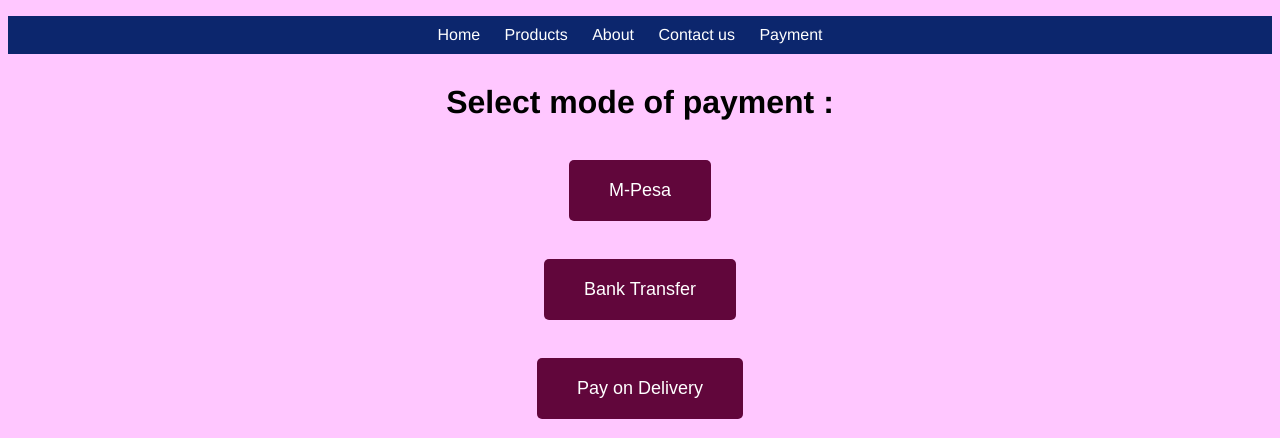
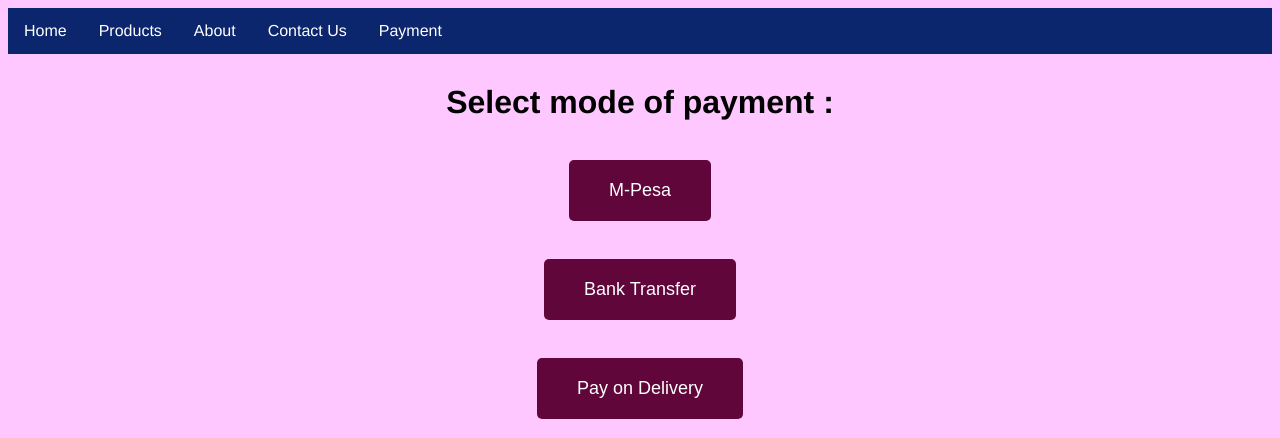
Before and after one commit to nmonar1/FirstWeb, a PHP site: page /payment.html in a window 1280 px wide. Shown: the top 438 px of the page. Run offline with PHP 8.4, Linux system fonts and the light colour scheme.

Commit message:
modified nav bar in payment.html

```diff
--- a/css/payment.css
+++ b/css/payment.css
@@ -1,19 +1,24 @@
 @charset "utf-8";
-.navbar-nav {
+.topnav{
     background-color: #0c266d;
-    list-style: none;
-    padding: 10px;
+    overflow: hidden;
 }
 
-.nav-item {
-    display: inline-block;
-    margin-right: 20px;
+.topnav a{
+    color: #fff;
+    float: left;
+    display: block;
+    text-decoration: none;
+    text-align: left;
+    padding: 14px 16px;
+}
+.topnav a:hover{
+    color: rgb(238, 238, 238);
+    background-color: #61063b;
+    text-decoration: none;
 }
 
-.nav-link {
-    color: #fff;
-    text-decoration: none;
-}
+
 body {
     font-family: 'Franklin Gothic Medium', 'Arial Narrow', Arial, sans-serif;
     text-align: center;
--- a/payment.html
+++ b/payment.html
@@ -5,15 +5,15 @@
     <meta name="viewport" content="width=device-width, initial-scale=1.0">
     <link rel="stylesheet" href="css/payment.css">
     <title>Payment</title>
-    <nav>
-        <ul class="navbar-nav mr-auto">
-            <li class="nav-item"> <a class="nav-link" href="index.html">Home</a> </li>
-            <li class="nav-item"> <a class="nav-link" href="products.html">Products</a> </li>
-            <li class="nav-item"> <a class="nav-link" href="about.html">About</a></li>
-            <li class="nav-item"> <a class="nav-link" href="contact_us.html">Contact us</a></li>
-            <li class="nav-item"> <a class="nav-link" href="payment.html">Payment</a></li>
-        </ul>
-    </nav>
+    <div class="topnav">
+        <a href="index.html">Home</a>
+        <a href="products.html">Products</a>
+        <a href="about.html">About</a>
+        <a href="contact_us.html">Contact Us</a>
+        <a href="payment.html">Payment</a>
+
+
+    </div>
 
 
 </head>
```
